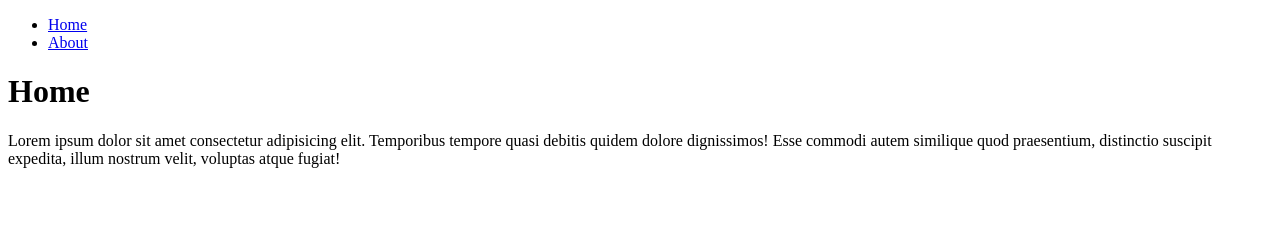
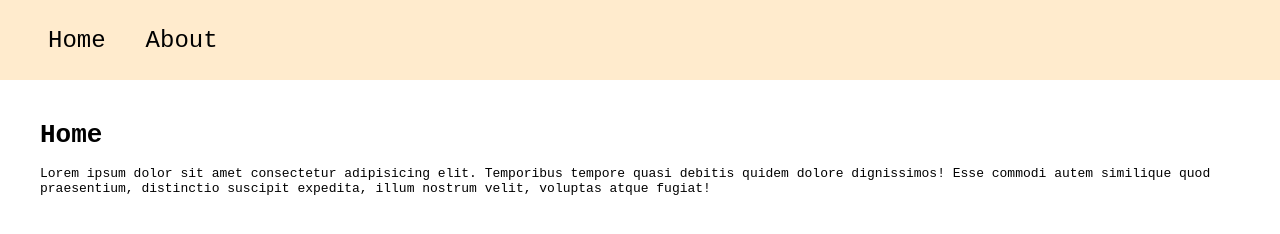
Before and after one commit to tstreets/sp25-n320-week-12, a website: page views/index.html in a window 1280 px wide. Drawn offline with Linux system fonts and the light colour scheme; the site is published under a folder, as on GitHub Pages, so addresses that start at the root find nothing.

Commit message:
Changed links to relative paths
/ => ./ or ../

```diff
--- a/views/index.html
+++ b/views/index.html
@@ -4,16 +4,16 @@
     <meta charset="UTF-8" />
     <meta name="viewport" content="width=device-width, initial-scale=1.0" />
     <title>Week 12</title>
-    <link rel="stylesheet" href="/css/styles.css" />
+    <link rel="stylesheet" href="./css/styles.css" />
   </head>
   <body>
     <nav>
       <ul>
         <li>
-          <a href="/">Home</a>
+          <a href="./">Home</a>
         </li>
         <li>
-          <a href="/about">About</a>
+          <a href="./about">About</a>
         </li>
       </ul>
     </nav>
```
Also changed, not shown: views/404.html (+3 -3 lines), views/about/index.html (+3 -3 lines).
